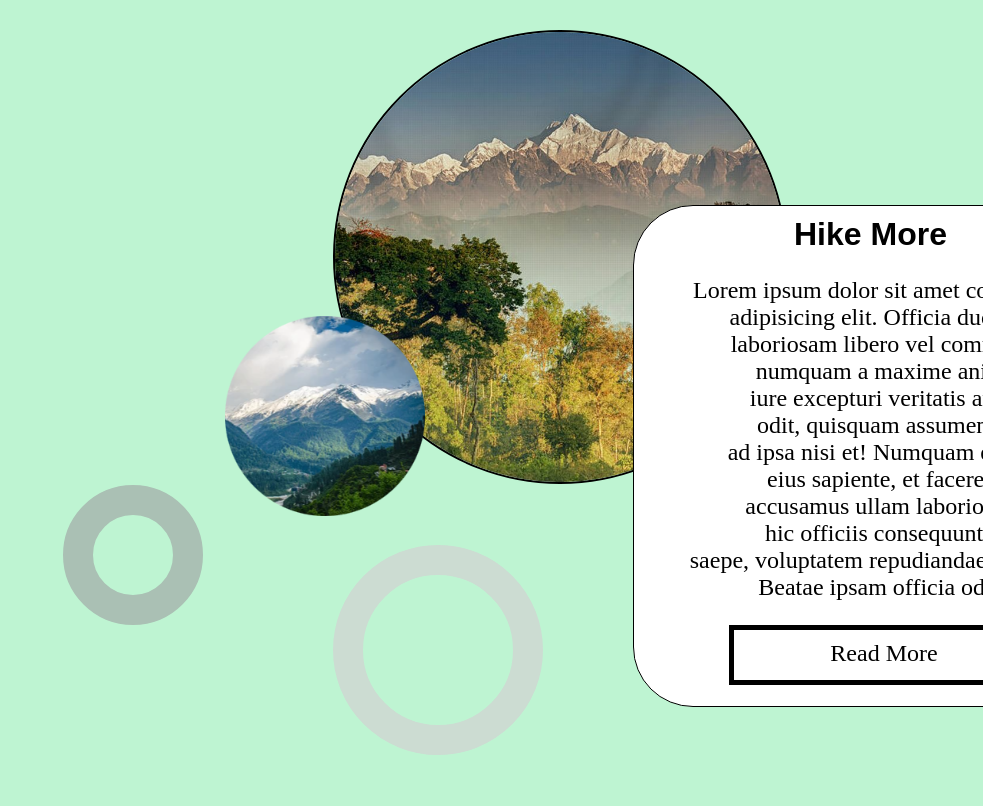
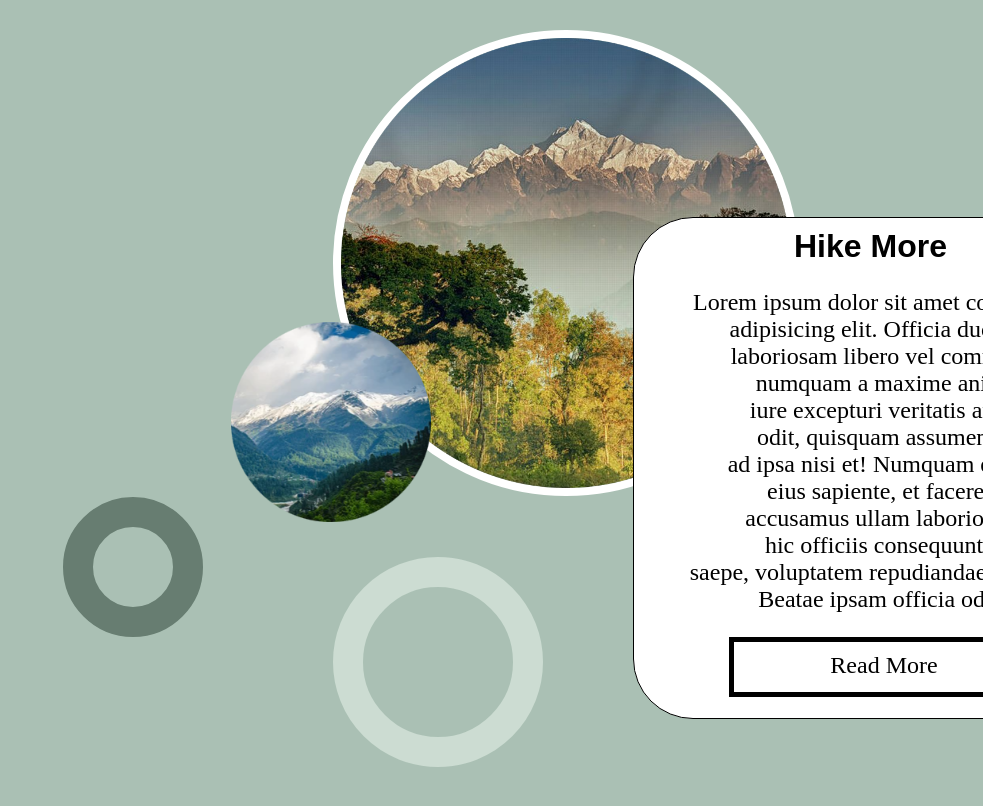
Before and after one commit to ananth290903/CSS-POSITION, a plain HTML site: page 8.2/index.html in a window 1280 px wide. Shown: the top 806 px of the page, without its empty margins (297-1280 px from the left). Drawn offline with Linux system fonts and the light colour scheme.

Commit message:
dec 29 10:51

```diff
--- a/8.2/index.html
+++ b/8.2/index.html
@@ -7,7 +7,6 @@
     <link rel="stylesheet" href="./style.css">
 </head>
 <body>
-    <body>
         <div class="bd">
         <div class="bg">
             <img src="./img/bc.jpg"  width="450px" height="450px">
@@ -41,5 +40,4 @@
      </div>
      </div>
 </body>
-</body>
 </html>
--- a/8.2/style.css
+++ b/8.2/style.css
@@ -6,7 +6,7 @@
 
 body
 {
-    background-color:#bef4d2;
+    background-color:#aac0b4;
 }
 
 .bd
@@ -21,7 +21,7 @@ body
 .bg {
     width: 450px;
     height: 450px;
-    border: 2px solid black;
+    border: 8px solid white;
     border-radius: 50%;
     margin-left: 350px;
     margin-top: 30px;
@@ -57,7 +57,10 @@ body
     border:2px solid black;
     border-radius:50%;
     margin:1px 0px -40px 80px;
-    border:30px solid #aac0b4;
+    border:30px solid;
+    border-color:#677d71 ;
+
+
 
 }
 
```
